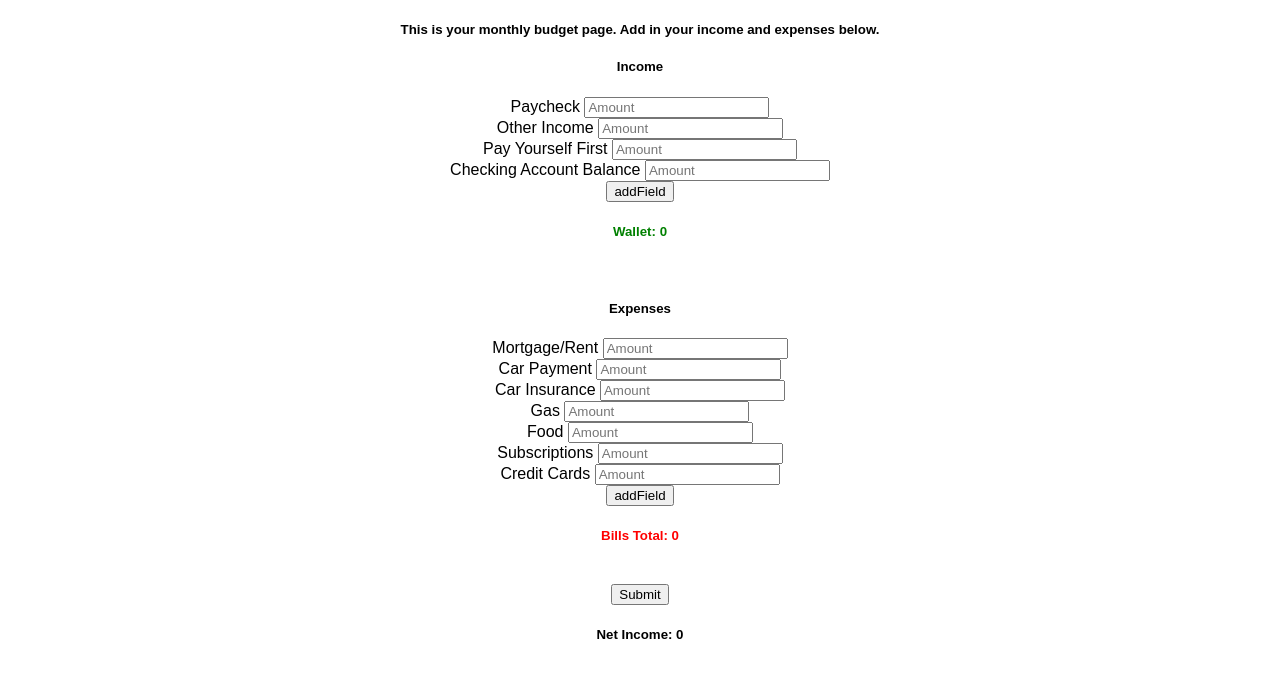
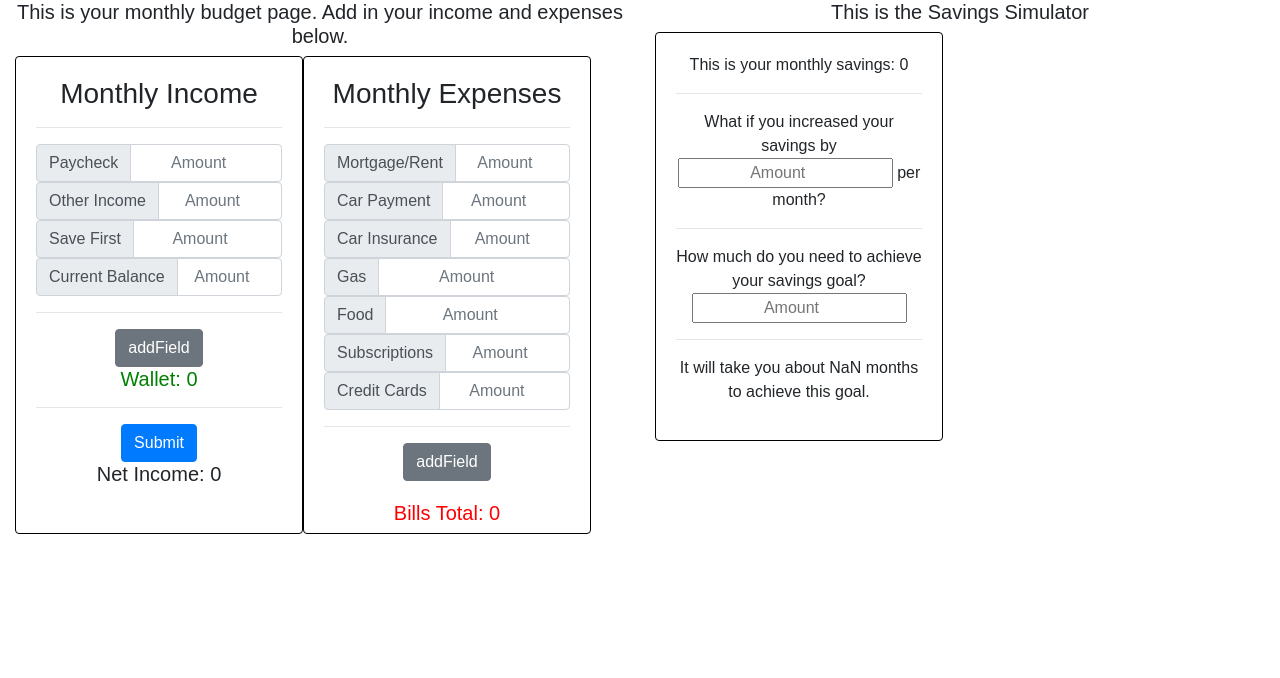
Before and after one commit to gwapesofwath/budget, a React (Create React App) app in the folder client/: page / in a window 1280 px wide. Shown: the top 678 px of the page. Built offline with nearby package versions, Linux system fonts and the light colour scheme.

Commit message:
cards finished

```diff
--- a/client/public/index.html
+++ b/client/public/index.html
@@ -19,6 +19,7 @@
       work correctly both with client-side routing and a non-root public URL.
       Learn how to configure a non-root public URL by running `npm run build`.
     -->
+    <link rel="stylesheet" href="https://stackpath.bootstrapcdn.com/bootstrap/4.1.3/css/bootstrap.min.css">
     <title>Bank Shot</title>
   </head>
   <body>
--- a/client/src/App.css
+++ b/client/src/App.css
@@ -1,5 +1,6 @@
 .App {
   text-align: center;
+  display: flex;
 }
 
 .App-logo {
@@ -26,3 +27,19 @@
   from { transform: rotate(0deg); }
   to { transform: rotate(360deg); }
 }
+
+::-webkit-input-placeholder {
+  text-align: center;
+}
+
+:-moz-placeholder { /* Firefox 18- */
+  text-align: center;
+}
+
+::-moz-placeholder {  /* Firefox 19+ */
+  text-align: center;
+}
+
+:-ms-input-placeholder {
+  text-align: center;
+}
--- a/client/src/App.js
+++ b/client/src/App.js
@@ -1,12 +1,23 @@
 import React, { Component } from 'react';
 import './App.css';
 import Budget from "./components/Budget";
+import Savings from "./components/Savings";
 
 class App extends Component {
+  state = {
+    savings: 0
+  }
+
+  calculateSavings = (savingsNum) => {
+    parseInt(savingsNum, 10);
+    this.setState({savings: savingsNum});
+  }
+
   render() {
     return (
       <div className="App">
-        <Budget />
+        <Budget calcSavings={this.calculateSavings}/>
+        <Savings monthlySavings={this.state.savings}/>
       </div>
     );
   }
--- a/client/src/components/Budget/budget.css
+++ b/client/src/components/Budget/budget.css
@@ -5,3 +5,16 @@
 .bills-total {
   color: red;
 }
+
+.card {
+  border-width: 1px;
+  border-color: black;
+}
+
+.card-container {
+  display: flex;
+}
+.form-header {
+  border: 1px;
+  border-color: black;
+}
--- a/client/src/components/Budget/budget.js
+++ b/client/src/components/Budget/budget.js
@@ -15,6 +15,8 @@ class Budget extends React.Component {
   }
 
   calculateBudget = () => {
+    // calculate wallet
+    // ------------------------------------------------
     const incomeArr = document.getElementsByClassName("wallet");
     let savings = document.getElementsByClassName("pay-yourself");
     let savingsNum = parseInt(savings[0].value, 10);
@@ -31,7 +33,9 @@ class Budget extends React.Component {
     }
     incomeTotal -= savingsNum;
     console.log("INCOME TOTAL " + incomeTotal);
-
+    // ------------------------------------------------
+    // calculate bills
+    // ------------------------------------------------
     const expenseArr = document.getElementsByClassName("bills");
     let expenseTotal = 0;
 
@@ -43,16 +47,22 @@ class Budget extends React.Component {
       expenseTotal += ele;
     }
     console.log("EXPENSE TOTAL " + expenseTotal);
-
+    // ------------------------------------------------
+    // calculate net income after bills and update state
+    // ------------------------------------------------
     let scratchIncome = incomeTotal - expenseTotal;
 
     this.setState({
       wallet: incomeTotal,
       leftover: scratchIncome,
-      expenses: expenseTotal
+      expenses: expenseTotal,
+      saveFirst: savingsNum
     });
+    this.props.calcSavings(savingsNum);
   }
-
+  // ------------------------------------------------
+  // manage adding fields to wallet/bills
+  // ------------------------------------------------
   addIncome = () => {
     let wCounter = this.state.walletCounter;
     wCounter.push(1);
@@ -64,97 +74,124 @@ class Budget extends React.Component {
     bCounter.push(1);
     this.setState({billCounter: bCounter});
   }
+  // ------------------------------------------------
+
+  divStyle = {
+    width: "18rem"
+  };
 
   render() {
     return (
       <div className="container">
+
         <header><h5>This is your monthly budget page.  Add in your income and expenses below.</h5></header>
-        <div id="walletArea">
-        <h5>Income</h5>
-          <form>
-            <div className="form-group">
-              <label>Paycheck </label>
+        <div className="card-container">
+          {/* wallet */}
+          <div className="card" style={this.divStyle}>
+            <div className="card-body">
+              <h3>Monthly Income</h3>
+              <hr/>
+
+              <div className="input-group">
+                <div className="input-group-prepend">
+                  <span className="input-group-text">Paycheck</span>
+                </div>
                 <input type="number"  className="form-control wallet" placeholder="Amount" />
               </div>
-          </form>
-          <form>
-            <div className="form-group">
-              <label>Other Income </label>
+
+              <div className="input-group">
+                <div className="input-group-prepend">
+                  <span className="input-group-text">Other Income</span>
+                </div>
                 <input type="number"  className="form-control wallet" placeholder="Amount" />
               </div>
-          </form>
-          <form>
-            <div className="form-group">
-              <label>Pay Yourself First </label>
+
+              <div className="input-group">
+                <div className="input-group-prepend">
+                  <span className="input-group-text">Save First</span>
+                </div>
                 <input type="number"  className="form-control pay-yourself" placeholder="Amount" />
               </div>
-          </form>
-          <form>
-            <div className="form-group">
-              <label>Checking Account Balance </label>
+
+              <div className="input-group">
+                <div className="input-group-prepend">
+                  <span className="input-group-text">Current Balance</span>
+                </div>
                 <input type="number"  className="form-control wallet" placeholder="Amount" />
               </div>
-          </form>
+              <hr/>
+
               {this.state.walletCounter.map(blank => (<Field name="wallet" />))}
-          <button onClick={this.addIncome}>addField</button>
+              <button className="btn btn-secondary" onClick={this.addIncome}>addField</button>
+              <h5 className="wallet-total">Wallet: {this.state.wallet}</h5>
+              <hr/>
+
+              <button className="btn btn-primary" onClick={this.calculateBudget}>Submit</button>
+              <div id="net"><h5>Net Income: {this.state.leftover}</h5></div>
             </div>
-        <h5 className="wallet-total">Wallet: {this.state.wallet}</h5>
-        <br/>
+          </div>
 
-        <div id="billsArea">
-        <h5>Expenses</h5>
-        <form>
-          <div className="form-group">
-            <label>Mortgage/Rent </label>
+          {/*bills*/}
+          <div className="card" style={this.divStyle}>
+            <div className="card-body">
+              <h3>Monthly Expenses</h3>
+              <hr/>
+
+              <div className="input-group">
+                <div className="input-group-prepend">
+                  <span className="input-group-text">Mortgage/Rent</span>
+                </div>
                 <input type="number"  className="form-control bills" placeholder="Amount" />
               </div>
-        </form>
-        <form>
-          <div className="form-group">
-            <label>Car Payment </label>
+
+              <div className="input-group">
+                <div className="input-group-prepend">
+                  <span className="input-group-text">Car Payment</span>
+                </div>
                 <input type="number"  className="form-control bills" placeholder="Amount" />
               </div>
-        </form>
-        <form>
-          <div className="form-group">
-            <label>Car Insurance </label>
+
+              <div className="input-group">
+                <div className="input-group-prepend">
+                  <span className="input-group-text">Car Insurance</span>
+                </div>
                 <input type="number"  className="form-control bills" placeholder="Amount" />
               </div>
-        </form>
-        <form>
-          <div className="form-group">
-            <label>Gas </label>
+
+              <div className="input-group">
+                <div className="input-group-prepend">
+                  <span className="input-group-text">Gas</span>
+                </div>
                 <input type="number"  className="form-control bills" placeholder="Amount" />
               </div>
-        </form>
-        <form>
-          <div className="form-group">
-            <label>Food </label>
+
+              <div className="input-group">
+                <div className="input-group-prepend">
+                  <span className="input-group-text">Food</span>
+                </div>
                 <input type="number"  className="form-control bills" placeholder="Amount" />
               </div>
-        </form>
-        <form>
-          <div className="form-group">
-            <label>Subscriptions </label>
+
+              <div className="input-group">
+                <div className="input-group-prepend">
+                  <span className="input-group-text">Subscriptions</span>
+                </div>
                 <input type="number"  className="form-control bills" placeholder="Amount" />
               </div>
-        </form>
-        <form>
-          <div className="form-group">
-            <label>Credit Cards </label>
+
+              <div className="input-group">
+                <div className="input-group-prepend">
+                  <span className="input-group-text">Credit Cards</span>
+                </div>
                 <input type="number"  className="form-control bills" placeholder="Amount" />
               </div>
-        </form>
+              <hr/>
+
               {this.state.billCounter.map(blank => (<Field name="bills"/>))}
-        <button onClick={this.addExpense}>addField</button>
+              <button className="btn btn-secondary" onClick={this.addExpense}>addField</button>
               </div>
               <h5 className="bills-total">Bills Total: {this.state.expenses}</h5>
-        <br/>
-
-        <button onClick={this.calculateBudget}>Submit</button>
-
-        <div id="net">
-          <h5>Net Income: {this.state.leftover}</h5>
+            </div>
           </div>
 
       </div>
--- /dev/null
+++ b/client/src/components/Savings/index.js
@@ -0,0 +1 @@
+export {default} from "./savings";
--- /dev/null
+++ b/client/src/components/Savings/savings.css
@@ -0,0 +1,5 @@
+.card {
+  border-color: black;
+  border-width: 1px;
+  width: 18rem;
+}
--- /dev/null
+++ b/client/src/components/Savings/savings.js
@@ -0,0 +1,59 @@
+import React from "react";
+import "./savings.css";
+
+class Savings extends React.Component {
+  state = {
+    whatIfSavings: 0,
+    savingsGoal: 0
+  }
+
+  updateSavings() {
+    this.setState({monthlySavings: this.props.monthlySavings});
+  }
+
+  handleInputChange = event => {
+    let value = parseInt(event.target.value, 10) || 0;
+    const name = event.target.name;
+
+    this.setState({
+      [name]: value
+    });
+
+  };
+
+  divStyle = {
+    width: "18rem"
+  };
+
+
+  render() {
+    return (
+      <div className="container">
+        <header><h5>This is the Savings Simulator</h5></header>
+        <div className="row">
+          <div className="col-md-3">
+            <div className="card">
+              <div className="card-body">
+                <div>This is your monthly savings: {this.props.monthlySavings}</div>
+                <hr/>
+
+                <div>What if you increased your savings by
+                  <input type="number" placeholder="Amount" name="whatIfSavings" onChange={this.handleInputChange}/> per month?
+                </div>
+                <hr/>
+
+                <div>How much do you need to achieve your savings goal?</div>
+                <input type="number" name="savingsGoal" onChange={this.handleInputChange} placeholder="Amount"/>
+                <hr/>
+
+                <p>It will take you about {this.state.savingsGoal/(this.props.monthlySavings + this.state.whatIfSavings)} months to achieve this goal.</p>
+              </div>
+            </div>
+          </div>
+        </div>
+      </div>
+    )
+  }
+}
+
+export default Savings;
```
Also changed, not shown: client/src/components/Field/field.js (+5 -8 lines). Lines whose indentation alone changed are shown as unchanged.
